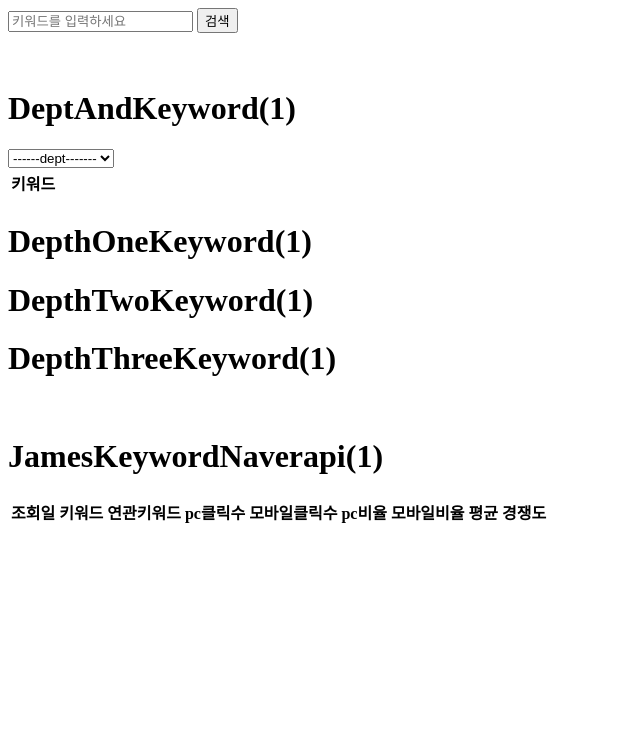
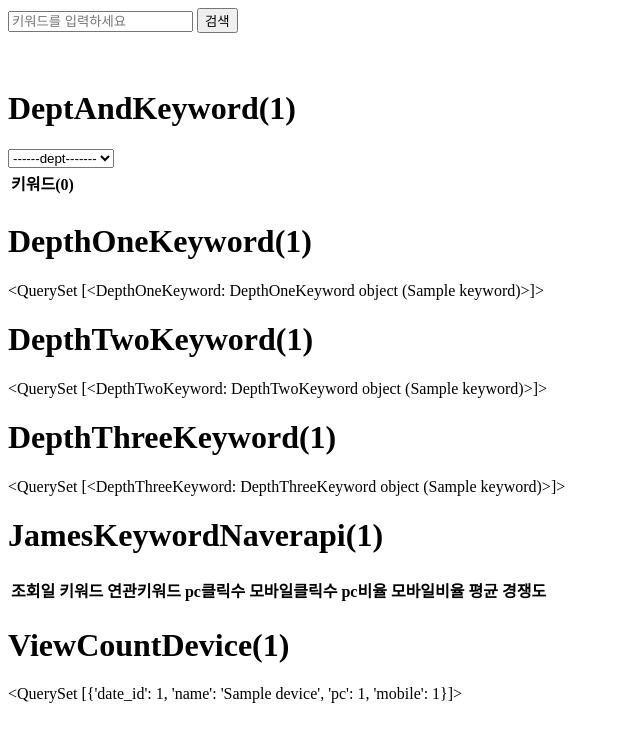
Before and after one commit to innorev14/hospital_dbview, a Django app: page / in a window 1280 px wide. Shown: the top 742 px of the page, without its empty margins (0-640 px from the left). Run offline with Django 3.2, Linux system fonts and the light colour scheme; tables that the repository leaves empty hold one stand-in row (values such as "Sample post"); lists and menus that the app fills with data are empty.

Commit message:
feat/ add ViewCountDevice query

```diff
--- a/hospital/templates/hospital/department_list.html
+++ b/hospital/templates/hospital/department_list.html
@@ -23,7 +23,7 @@
 </select>
 <table>
     <thead>
-    <th>키워드</th>
+    <th>키워드({{ dept_keyword.values|length }})</th>
     </thead>
     <tbody>
     <td>{% for item in dept_keyword %}{{ item.name }},&nbsp;{%  endfor %}</td>
@@ -31,6 +31,7 @@
 </table>
 
 <h1>DepthOneKeyword({{ depth1_count }})</h1>
+{{ depth_one }}
 {% regroup keyword by depth1_rel as depth1_list %}
 
 <ul>
@@ -60,6 +61,7 @@
 {#</table>#}
 
 <h1>DepthTwoKeyword({{ depth2_count }})</h1>
+{{ depth_two }}
 {#<select id="keyword-dept2" onchange="location = this.value;">#}
 {#    {% for item in depth_two %}#}
 {#        <option value="?depth2={{ item.name }}" selected="selected">{{ item.name }}</option>#}
@@ -76,6 +78,7 @@
 {#</table>#}
 {##}
 <h1>DepthThreeKeyword({{ depth3_count }})</h1>
+{{ depth_three }}
 {#<select id="keyword-dept3" onchange="location = this.value;">#}
 {#    {% for item in depth_three %}#}
 {#        <option value="?depth3={{ item.name }}" selected="selected">{{ item.name }}</option>#}
@@ -121,5 +124,8 @@
         </tbody>
     {%  endfor %}
 </table>
+
+<h1>ViewCountDevice({{ view_device_count }})</h1>
+{{ view_device.values }}
 </body>
 </html>
--- a/hospital/views.py
+++ b/hospital/views.py
@@ -38,6 +38,9 @@ def keywordview(request):
         naverapi = JamesKeywordNaverapi.objects.filter(Q(relkeyword=req_keyword)).order_by('-mobileclick')
         rel_keyword_count = JamesKeywordNaverapi.objects.count()
 
+        view_device = ViewCountDevice.objects.all()
+        view_device_count = ViewCountDevice.objects.all().count()
+
         context = {
             'dept': dept,
             'dept_keyword': dept_keyword,
@@ -54,6 +57,8 @@ def keywordview(request):
             'depth_three': depth_three,
             'depth3_rel': depth3_rel,
             'depth3_count': depth3_count,
+            'view_device_count': view_device_count,
+            'view_device': view_device,
         }
         return render(request, template_name='hospital/department_list.html', context=context)
 
```
